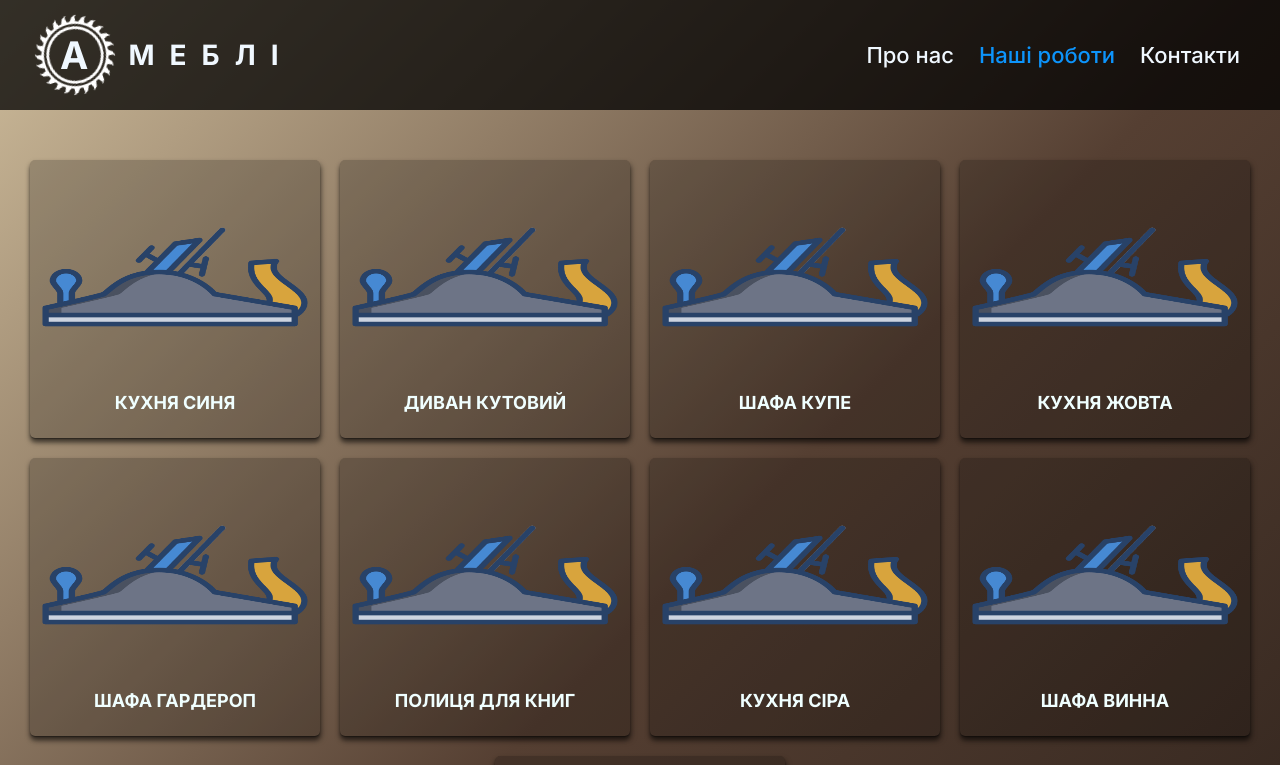
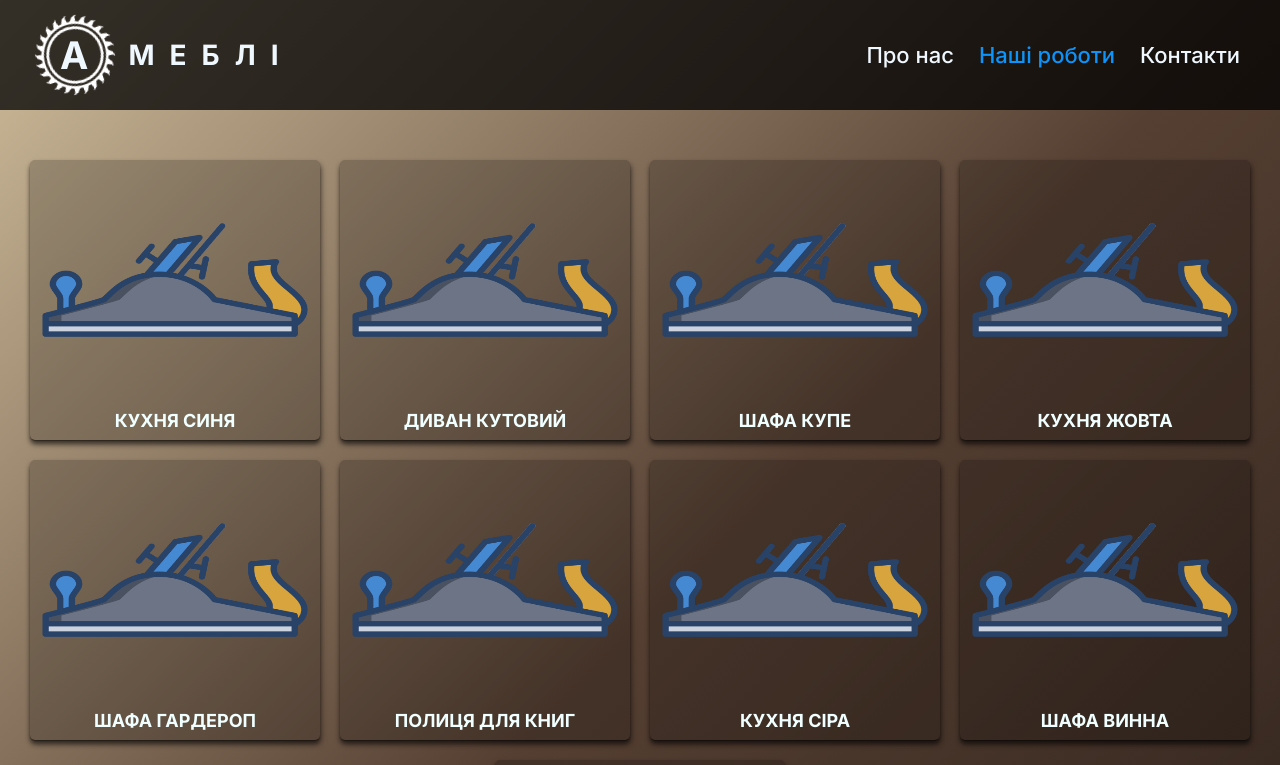
Before and after one commit to Sergiy-Shevchenko/mebli, a Next.js app: page /portfolio in a window 1280 px wide. Shown: the top 765 px of the page. Built offline with nearby package versions, Linux system fonts and the light colour scheme.

Commit message:
Update styles.module.css

```diff
--- a/app/portfolio/styles.module.css
+++ b/app/portfolio/styles.module.css
@@ -5,7 +5,7 @@
         display: flex;
         flex-wrap: wrap;
         justify-content: center;
-        gap: 10px;
+        gap: 15px;
         margin: 50px auto;
         }
 
@@ -29,6 +29,8 @@
     @media screen and (min-width:768px) {
         width: calc(100% / 3 - 20px);
         max-width: 500px;
+        height: 280px;
+        /* max-height: 430px; */
         margin: 0;
    }
 
@@ -55,13 +57,12 @@ border-radius: 3px;
 
     @media screen and (min-width: 1200px) {
         width: calc(100% - 20px);
-        margin: 10px auto;
-        height: 200px;
+        height: 230px;
+        padding-top: 0;
     }
 }
 
 .title {
-
     width: fit-content;
     font-size: 18px;
     font-weight: 700;
@@ -70,4 +71,7 @@ border-radius: 3px;
     text-transform: uppercase;
     color: rgba(0, 0, 0, 0.8);
     color: azure;
+    @media screen and (min-width: 768px) {
+        padding-bottom: 0;
+    }
 }
```
